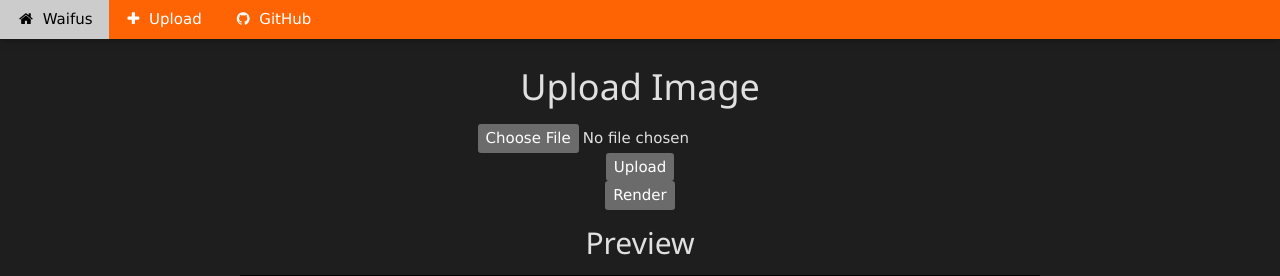
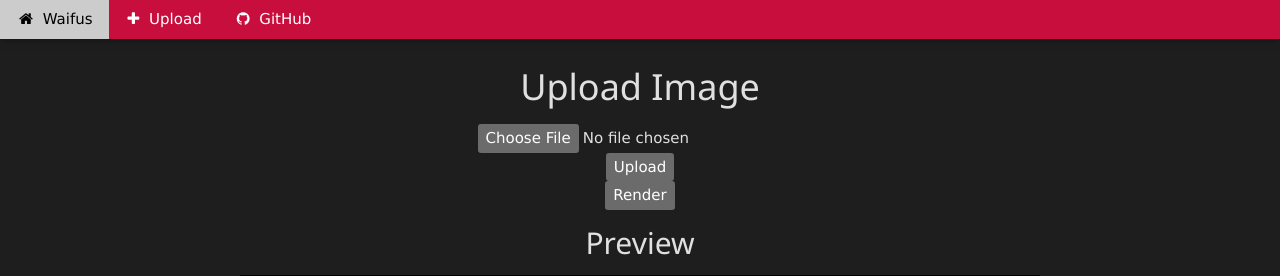
Before and after one commit to lemonyte/http-waifus, a FastAPI app: page /upload in a window 1280 px wide. Shown: the top 276 px of the page. Run offline with FastAPI, Linux system fonts and the light colour scheme; some libraries are stand-ins or nearby versions.

Commit message:
Update styles

```diff
--- a/static/style.css
+++ b/static/style.css
@@ -19,7 +19,7 @@ footer {
   /* FIXME: magic numbers */
   min-height: calc(100vh - 50px - 95px);
   height: fit-content;
-  margin: 50px 10vw 0px 10vw;
+  margin: 50px 5vw 0px 5vw;
 }
 
 .subtitle {
@@ -34,11 +34,10 @@ footer {
 
 .navbar {
   color: #ffffff;
-  background-color: #ff6404;
+  background-color: #c80e3d;
 }
 
 .image-cards {
-  margin: 50px;
   display: flex;
   flex-flow: row wrap;
   justify-content: center;
```
